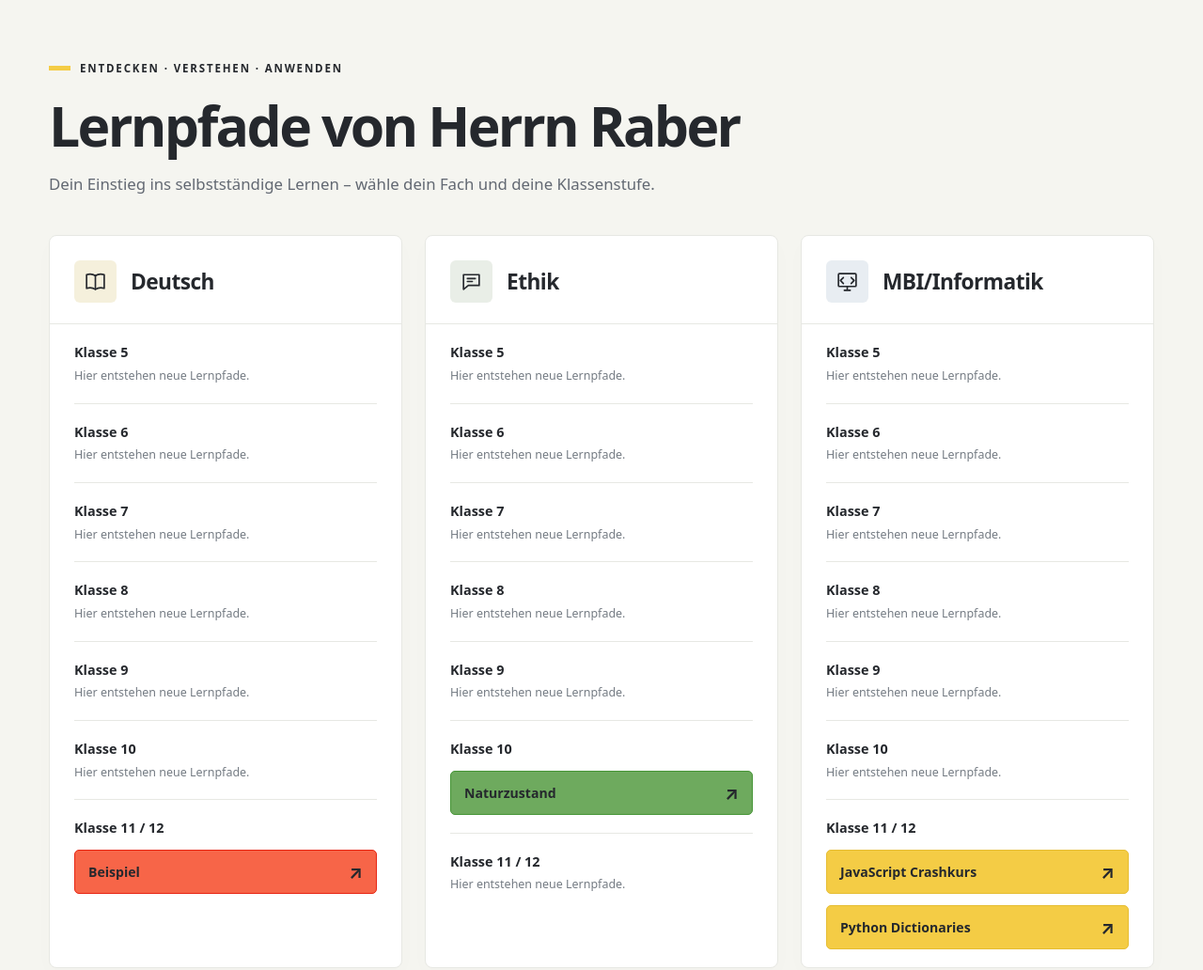
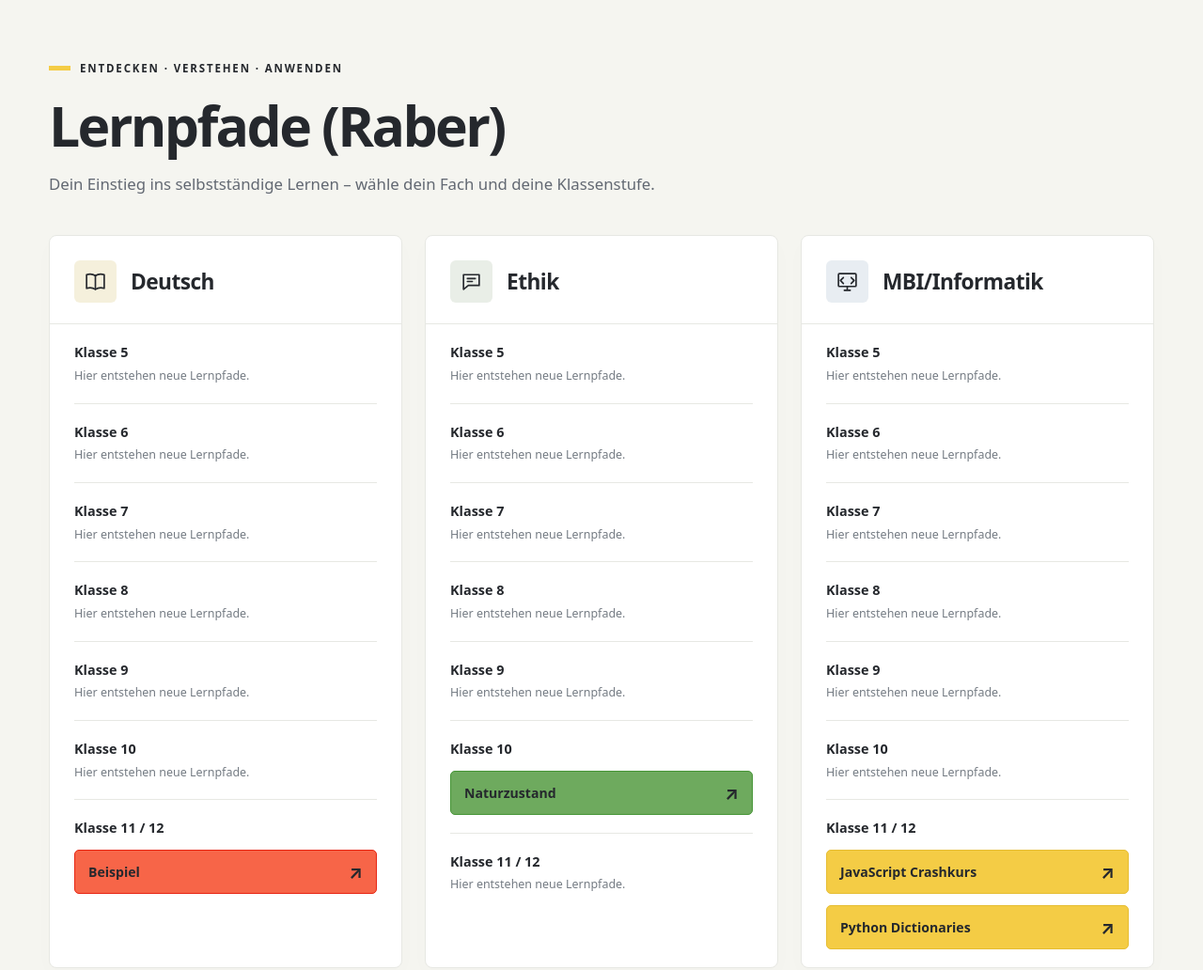
Before and after one commit to julraber/lp, a plain HTML site: page index.html in a window 1280 px wide. Shown: the top 1032 px of the page at 94% size. Drawn offline with Linux system fonts and the light colour scheme.

Commit message:
Update index.html

```diff
--- a/index.html
+++ b/index.html
@@ -3,7 +3,7 @@
 <head>
 <meta charset="utf-8">
 <meta name="viewport" content="width=device-width, initial-scale=1">
-<meta name="description" content="Lernpfade (Raber) – Deutsch, Ethik und Informatik nach Klassenstufen.">
+<meta name="description" content="Lernpfade von Herrn Raber – Deutsch, Ethik und Informatik nach Klassenstufen.">
 <title>Lernpfade von Herrn Raber</title>
 <style>
 :root{color-scheme:light;--ink:#25282d;--muted:#626872;--yellow:#f4cc45;--green:#6eaa5e;--red:#f76548;--paper:#f5f5f0;--line:#e7e8e3}
@@ -12,7 +12,7 @@
 </head>
 <body>
 <main>
-<header><div class="eyebrow">Entdecken · Verstehen · Anwenden</div><h1>Lernpfade von Herrn Raber</h1><p>Dein Einstieg ins selbstständige Lernen – wähle dein Fach und deine Klassenstufe.</p></header>
+<header><div class="eyebrow">Entdecken · Verstehen · Anwenden</div><h1>Lernpfade (Raber)</h1><p>Dein Einstieg ins selbstständige Lernen – wähle dein Fach und deine Klassenstufe.</p></header>
 <div class="subjects">
 <section class="subject" aria-labelledby="subject-0"><div class="subject-head"><div class="icon" aria-hidden="true"><svg viewBox="0 0 24 24"><path d="M12 6c-3-2-6-2-9-1v14c3-1 6-1 9 1 3-2 6-2 9-1V5c-3-1-6-1-9 1Z"/><path d="M12 6v14"/></svg></div><h2 id="subject-0">Deutsch</h2></div><div class="levels">
 <section class="level"><h3>Klasse 5</h3><p class="empty">Hier entstehen neue Lernpfade.</p></section>
```
